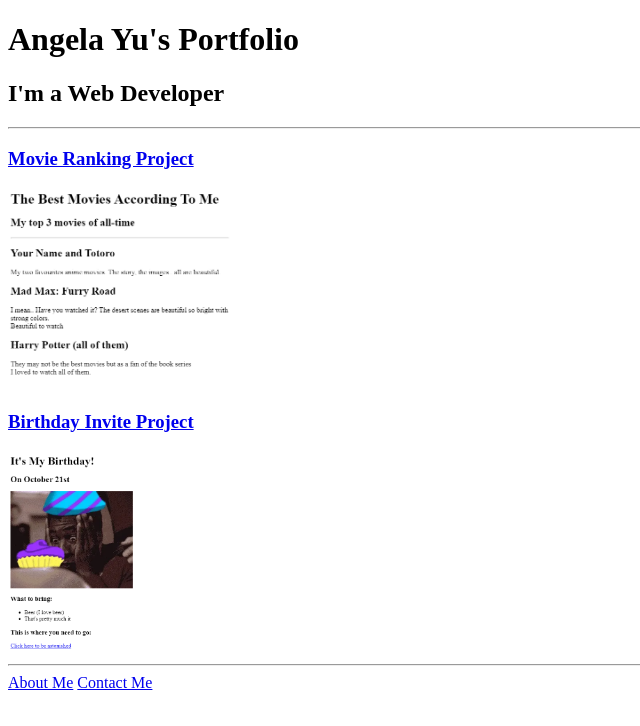
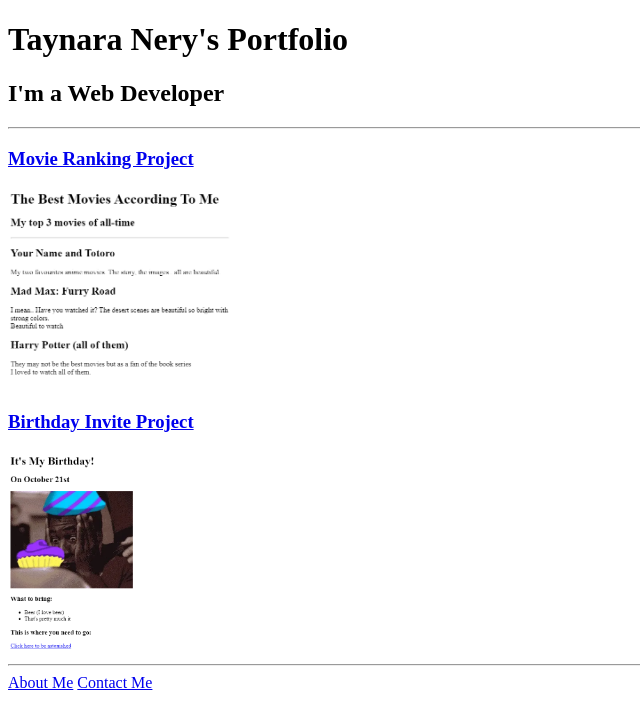
Before and after one commit to Tay-Nery/html-portfolio, a plain HTML site: page index.html in a window 1280 px wide. Shown: the whole page, without its empty margins (0-640 px from the left). Drawn offline with Linux system fonts and the light colour scheme.

Commit message:
Update index.html

```diff
--- a/index.html
+++ b/index.html
@@ -7,7 +7,7 @@
 </head>
 
 <body>
-  <h1>Angela Yu's Portfolio</h1>
+  <h1>Taynara Nery's Portfolio</h1>
   <h2>I'm a Web Developer</h2>
   <hr />
   <h3><a href="./public/movie-ranking.html">Movie Ranking Project</a></h3>
```
